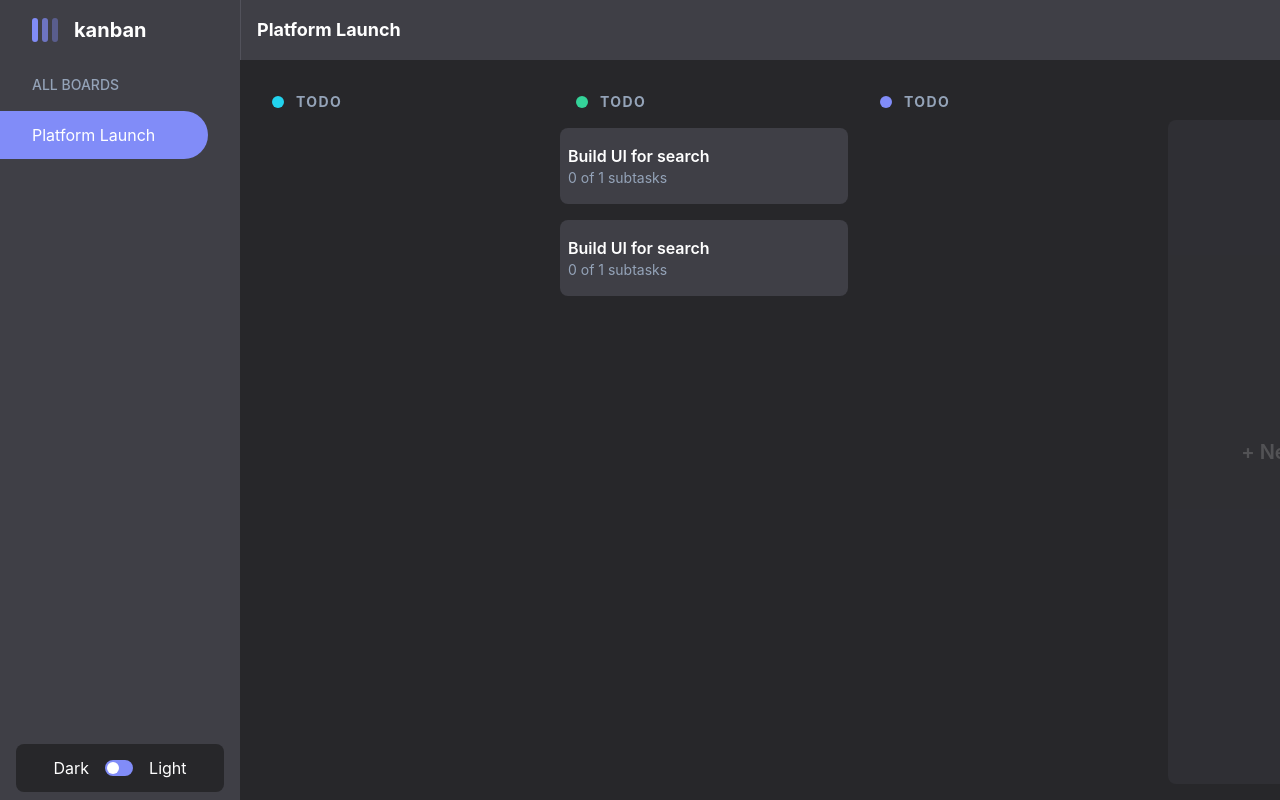
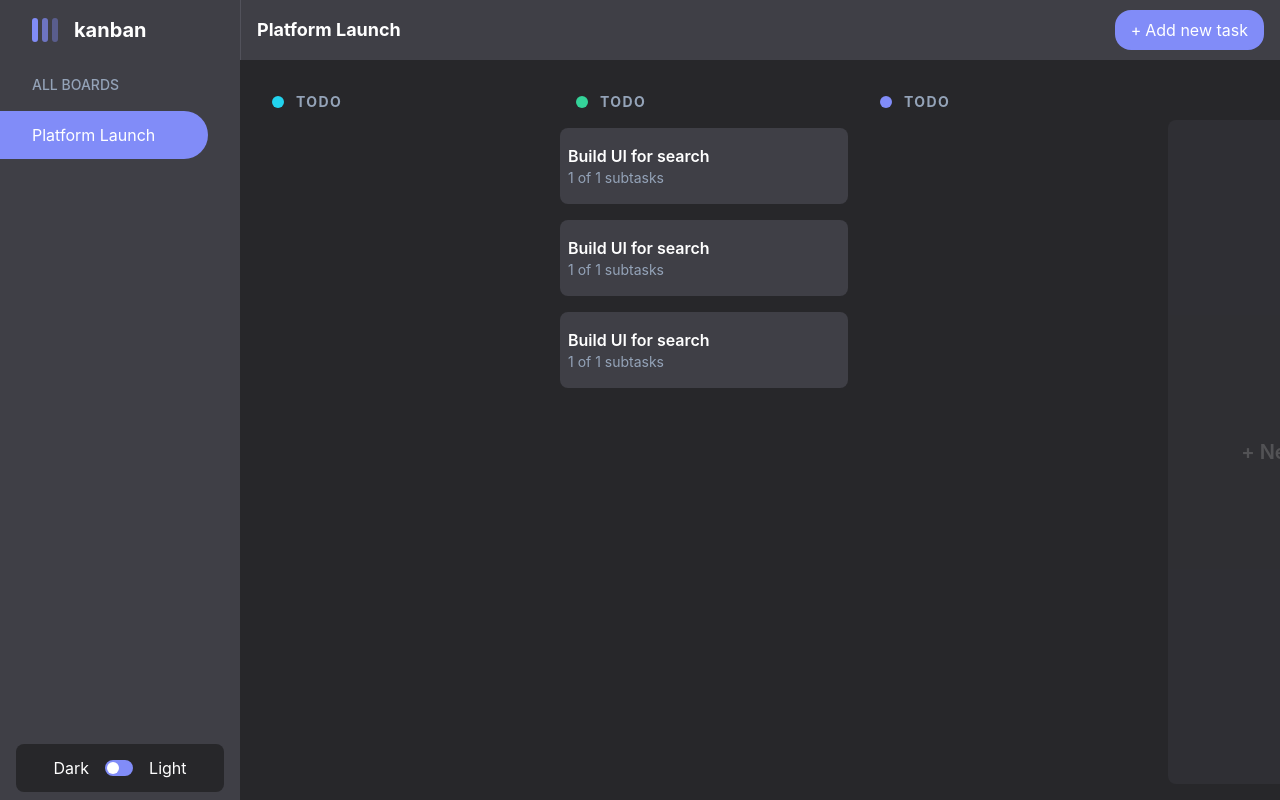
Before and after one commit to phoenix-flyhigh/kanban-clone, a React (Vite) app: page / in a window 1280 px wide. Built offline with nearby package versions, Linux system fonts and the light colour scheme.

Commit message:
Add expanded task and add task dialogs

```diff
--- a/src/App.tsx
+++ b/src/App.tsx
@@ -13,7 +13,7 @@ function App() {
       <div className="hidden md:flex">
         <MenuBar />
       </div>
-      <div className="w-full flex flex-col">
+      <div className="w-full flex flex-col overflow-scroll">
         <NavBar />
         <TaskLayout />
       </div>
--- /dev/null
+++ b/src/Interfaces.tsx
@@ -0,0 +1,17 @@
+export interface Task {
+  title: string;
+  description: string;
+  subTasks: SubTask[];
+  status: TaskStatus;
+}
+
+export interface SubTask {
+  title: string;
+  completed: boolean;
+}
+
+export enum TaskStatus {
+  TODO = "TODO",
+  DOING = "DOING",
+  DONE = "DONE",
+}
--- /dev/null
+++ b/src/components/AddTask.tsx
@@ -0,0 +1,130 @@
+import { useState } from "react";
+import { TaskStatus } from "../Interfaces";
+
+interface ExpandedTaskProps {
+  onClose: () => void;
+}
+
+const AddTask: React.FC<ExpandedTaskProps> = ({
+  onClose,
+}: ExpandedTaskProps) => {
+  const [title, setTitle] = useState<string>("");
+  const [description, setDescription] = useState<string>("");
+  const [status, setStatus] = useState<TaskStatus>(TaskStatus.TODO);
+  const [subTasks, setSubTasks] = useState<string[]>(["", ""]);
+
+  const handleSubmit = (e: React.FormEvent<HTMLFormElement>) => {
+    e.preventDefault();
+    onClose();
+  };
+
+  return (
+    <form
+      onSubmit={(e) => handleSubmit(e)}
+      className="dark:text-dark-text-primary p-6 flex flex-col gap-4 dark:bg-dark-base bg-light-base w-96 rounded-2xl"
+    >
+      <div className="flex justify-between items-center">
+        <h1 className="text-lg font-semibold">Add New Task</h1>
+        <button type="button" onClick={onClose}>
+          X
+        </button>
+      </div>
+      <div className="flex flex-col gap-2">
+        <label htmlFor="title" className="text-sm font-semibold">
+          Title
+        </label>
+        <input
+          type="text"
+          id="title"
+          name="title"
+          value={title}
+          onChange={(e) => setTitle(e.target.value)}
+          placeholder="e.g Take coffee break"
+          className="dark:bg-dark-base py-1 px-4 rounded-lg border-2 border-gray-400 hover:border-dark-primary"
+        />
+      </div>
+      <div className="flex flex-col gap-2">
+        <label htmlFor="description" className="text-sm font-semibold">
+          Description
+        </label>
+        <textarea
+          id="description"
+          name="description"
+          value={description}
+          onChange={(e) => setDescription(e.target.value)}
+          placeholder="e.g Its good to take a break"
+          rows={3}
+          className="dark:bg-dark-base py-1 px-4 rounded-lg border-2 border-gray-400 hover:border-dark-primary"
+        />
+      </div>
+      <div className="flex flex-col gap-2">
+        <label htmlFor="subTask" className="text-sm font-semibold">
+          Subtasks
+        </label>
+        {subTasks.map((task, index) => (
+          <div className="flex gap-4 w-full" key={index}>
+            <input
+              type="text"
+              id="subTask"
+              name="subTask"
+              value={task}
+              onChange={(e) =>
+                setSubTasks([
+                  ...subTasks.map((task, taskIndex) =>
+                    taskIndex === index ? e.target.value : task
+                  ),
+                ])
+              }
+              placeholder="e.g Make coffee"
+              className="dark:bg-dark-base py-1 px-4 rounded-lg border-2 border-gray-400 hover:border-dark-primary w-full"
+            />
+            <button
+              onClick={() =>
+                setSubTasks([
+                  ...subTasks.slice(0, index),
+                  ...subTasks.slice(index + 1),
+                ])
+              }
+              type="button"
+            >
+              X
+            </button>
+          </div>
+        ))}
+        <button
+          className="dark:bg-light-base bg-dark-base dark:text-light-text-primary text-dark-text-primary w-full rounded-2xl flex items-center justify-center py-2 text-sm font-medium disabled:opacity-30"
+          onClick={() => setSubTasks([...subTasks, ""])}
+          type="button"
+          disabled={subTasks.includes("")}
+        >
+          +Add New Subtask
+        </button>
+      </div>
+      <div className="flex flex-col gap-2">
+        <label htmlFor="status">Status</label>
+        <select
+          id="status"
+          name="status"
+          value={status}
+          onChange={(e) =>
+            setStatus(TaskStatus[e.target.value as keyof typeof TaskStatus])
+          }
+          className="dark:bg-dark-base bg-light-base py-1 px-3 rounded-lg border-2 border-gray-400 hover:border-dark-primary"
+        >
+          <option>TODO</option>
+          <option>DOING</option>
+          <option>DONE</option>
+        </select>
+      </div>
+      <button
+        type="submit"
+        disabled={title === ""}
+        className={`dark:bg-dark-primary bg-light-primary dark:text-dark-text-primary text-light-secondary text-md font-semibold w-full rounded-full p-3 disabled:opacity-30`}
+      >
+        Create Task
+      </button>
+    </form>
+  );
+};
+
+export default AddTask;
--- /dev/null
+++ b/src/components/ExpandedTask.tsx
@@ -0,0 +1,55 @@
+import { Task } from "../Interfaces";
+
+interface ExpandedTaskProps {
+  task: Task;
+  onClose: () => void;
+}
+
+const ExpandedTask: React.FC<ExpandedTaskProps> = ({
+  task,
+  onClose,
+}: ExpandedTaskProps) => {
+  const { title, description, subTasks, status } = task;
+
+  return (
+    <div className="dark:text-dark-text-primary p-6 flex flex-col gap-4 dark:bg-dark-base bg-light-base w-96 rounded-2xl">
+      <div className="flex justify-between items-center">
+        <h1 className="text-lg font-semibold">{title}</h1>
+        <button type="button" onClick={onClose}>
+          X
+        </button>
+      </div>
+      <p className="text-sm dark:text-dark-text-secondary text-light-text-secondary">
+        {description}
+      </p>
+      <div className="flex flex-col gap-2 w-full py-1 px-4 dark:bg-dark-secondary bg-light-secondary">
+        {subTasks.map(({ title, completed }) => (
+          <div className="flex gap-4 w-full" key={title}>
+            <input
+              type="checkbox"
+              id="subTask"
+              name="subTask"
+              checked={completed}
+            />
+            <label htmlFor="subtask">{title}</label>
+          </div>
+        ))}
+      </div>
+      <div className="flex flex-col gap-2">
+        <label htmlFor="status">Status</label>
+        <select
+          id="status"
+          name="status"
+          value={status}
+          className="dark:bg-dark-base bg-light-base py-1 px-3 rounded-lg border-2 border-gray-400 hover:border-dark-primary"
+        >
+          <option>TODO</option>
+          <option>DOING</option>
+          <option>DONE</option>
+        </select>
+      </div>
+    </div>
+  );
+};
+
+export default ExpandedTask;
--- a/src/components/NavBar.tsx
+++ b/src/components/NavBar.tsx
@@ -1,13 +1,23 @@
 import { useState } from "react";
 import KanbanIcon from "./KanbanIcon";
 import MenuBar from "./MenuBar";
+import AddTask from "./AddTask";
 
 const NavBar = () => {
   const [showMenu, setShowMenu] = useState(false);
+  const [showModal, setShowModal] = useState<boolean>(false);
+  const handleClick = () => {
+    setShowModal((prev) => !prev);
+  };
+  const toggleMenu = () => setShowMenu((prev) => !prev);
 
-  const toggleMenu = () => setShowMenu((prev) => !prev);
   return (
     <>
+      {showModal && (
+        <dialog open={showModal} className="absolute inset-0 rounded-2xl">
+          <AddTask onClose={() => setShowModal(false)} />
+        </dialog>
+      )}
       <div
         className={`absolute inset-0 h-screen max-w-[240px] z-10 ${showMenu ? "flex" : "hidden"}`}
       >
@@ -24,7 +34,10 @@ const NavBar = () => {
           Platform Launch
         </p>
         <button className="rounded-2xl dark:bg-dark-primary bg-light-primary text-dark-text-primary text-md md:py-2 m-0 flex items-center justify-center gap-1 px-4">
-          +<span className="hidden md:inline">Add new task</span>
+          +
+          <span className="hidden md:inline" onClick={handleClick}>
+            Add new task
+          </span>
         </button>
       </div>
     </>
--- /dev/null
+++ b/src/components/TaskCard.tsx
@@ -0,0 +1,54 @@
+import React, { useState } from "react";
+import { Task, TaskStatus } from "../Interfaces";
+import ExpandedTask from "./ExpandedTask";
+
+interface TaskProps {
+  task: Task;
+}
+
+const TaskCard: React.FC<TaskProps> = ({ task }: TaskProps) => {
+  const { title, subTasks } = task;
+  const [showModal, setShowModal] = useState<boolean>(false);
+
+  const completedSubTasksCount = subTasks.filter(
+    (task) => task.completed
+  ).length;
+  const totalSubTasksCount = subTasks.length;
+
+  const handleClick = () => {
+    setShowModal((prev) => !prev);
+  };
+
+  return (
+    <>
+      <dialog
+        id="task-modal"
+        open={showModal}
+        className="absolute inset-0 rounded-2xl"
+      >
+        <ExpandedTask
+          task={{
+            title: "Build UI for search",
+            description: "",
+            status: TaskStatus.TODO,
+            subTasks: [{ title: "one", completed: true }],
+          }}
+          onClose={() => setShowModal(false)}
+        />
+      </dialog>
+      <button
+        className="flex flex-col dark:bg-dark-base bg-light-base rounded-lg w-full py-4 px-2"
+        onClick={handleClick}
+      >
+        <p className="dark:text-dark-text-primary text-light-text-primary font-semibold text-md">
+          {title}
+        </p>
+        <p className="dark:text-dark-text-secondary text-light-text-secondary text-sm">
+          {completedSubTasksCount} of {totalSubTasksCount} subtasks
+        </p>
+      </button>
+    </>
+  );
+};
+
+export default TaskCard;
--- a/src/components/TaskLayout.tsx
+++ b/src/components/TaskLayout.tsx
@@ -1,26 +1,36 @@
+import { TaskStatus } from "../Interfaces";
 import Column from "./Column";
+import TaskCard from "./TaskCard";
 
 const TaskLayout = () => {
   return (
     <div className="dark:bg-dark-secondary bg-light-secondary h-full flex gap-4 p-4 overflow-y-hidden overflow-x-scroll">
       <Column title="TODO" titleColor="bg-cyan-400" />
       <Column title="TODO" titleColor="bg-emerald-400">
-        <button className="flex flex-col dark:bg-dark-base bg-light-base rounded-lg w-full py-4 px-2">
-          <p className="dark:text-dark-text-primary text-light-text-primary font-semibold text-md">
-            Build UI for search
-          </p>
-          <p className="dark:text-dark-text-secondary text-light-text-secondary text-sm">
-            0 of 1 subtasks
-          </p>
-        </button>
-        <button className="flex flex-col dark:bg-dark-base bg-light-base rounded-lg w-full py-4 px-2">
-          <p className="dark:text-dark-text-primary text-light-text-primary font-semibold text-md">
-            Build UI for search
-          </p>
-          <p className="dark:text-dark-text-secondary text-light-text-secondary text-sm">
-            0 of 1 subtasks
-          </p>
-        </button>
+        <TaskCard
+          task={{
+            title: "Build UI for search",
+            description: "",
+            status: TaskStatus.TODO,
+            subTasks: [{ title: "one", completed: true }],
+          }}
+        />
+        <TaskCard
+          task={{
+            title: "Build UI for search",
+            description: "",
+            status: TaskStatus.TODO,
+            subTasks: [{ title: "one", completed: true }],
+          }}
+        />
+        <TaskCard
+          task={{
+            title: "Build UI for search",
+            description: "",
+            status: TaskStatus.TODO,
+            subTasks: [{ title: "one", completed: true }],
+          }}
+        />
       </Column>
       <Column title="TODO" titleColor="bg-indigo-400" />
       <Column newColumn />
```
